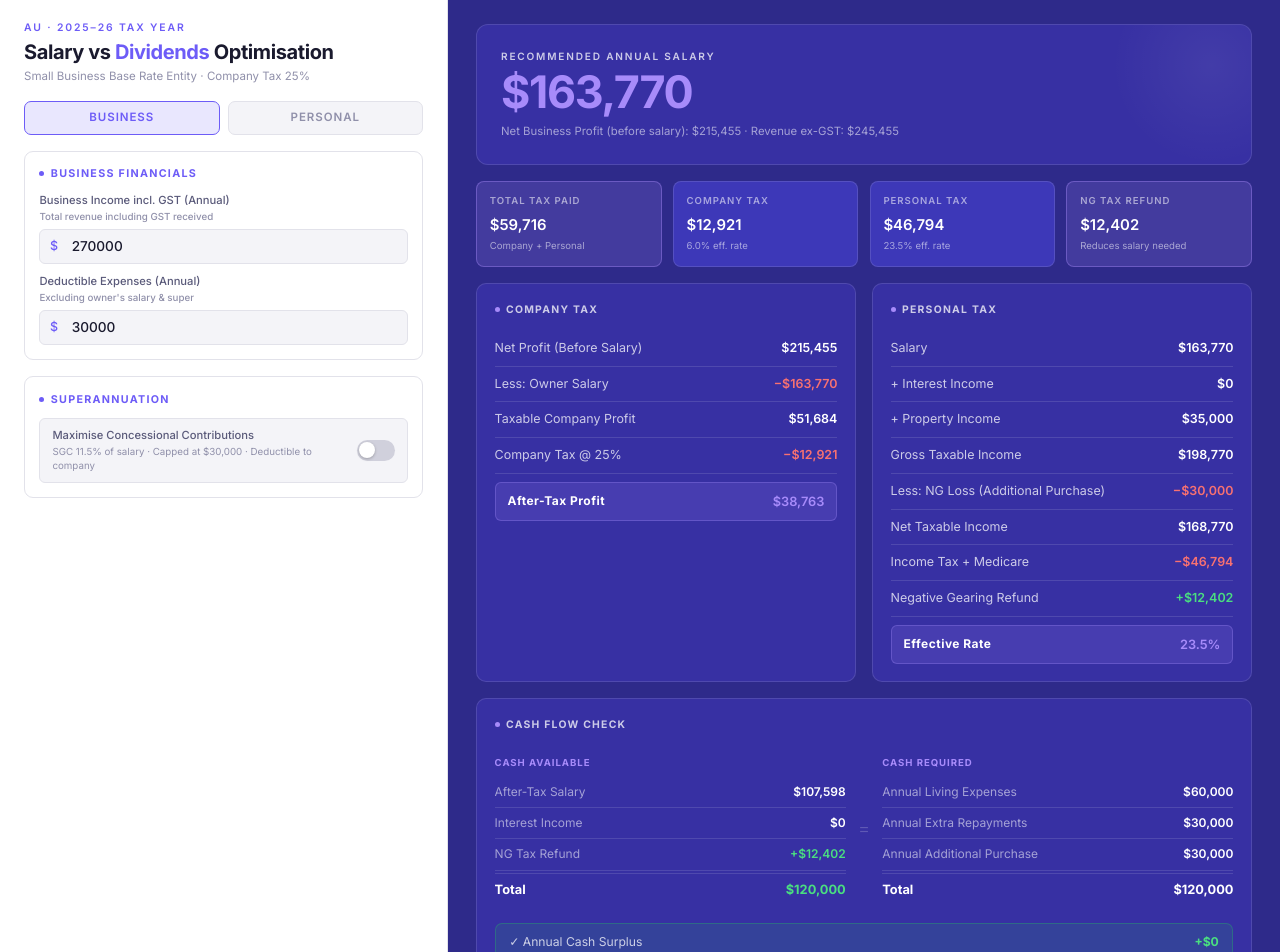
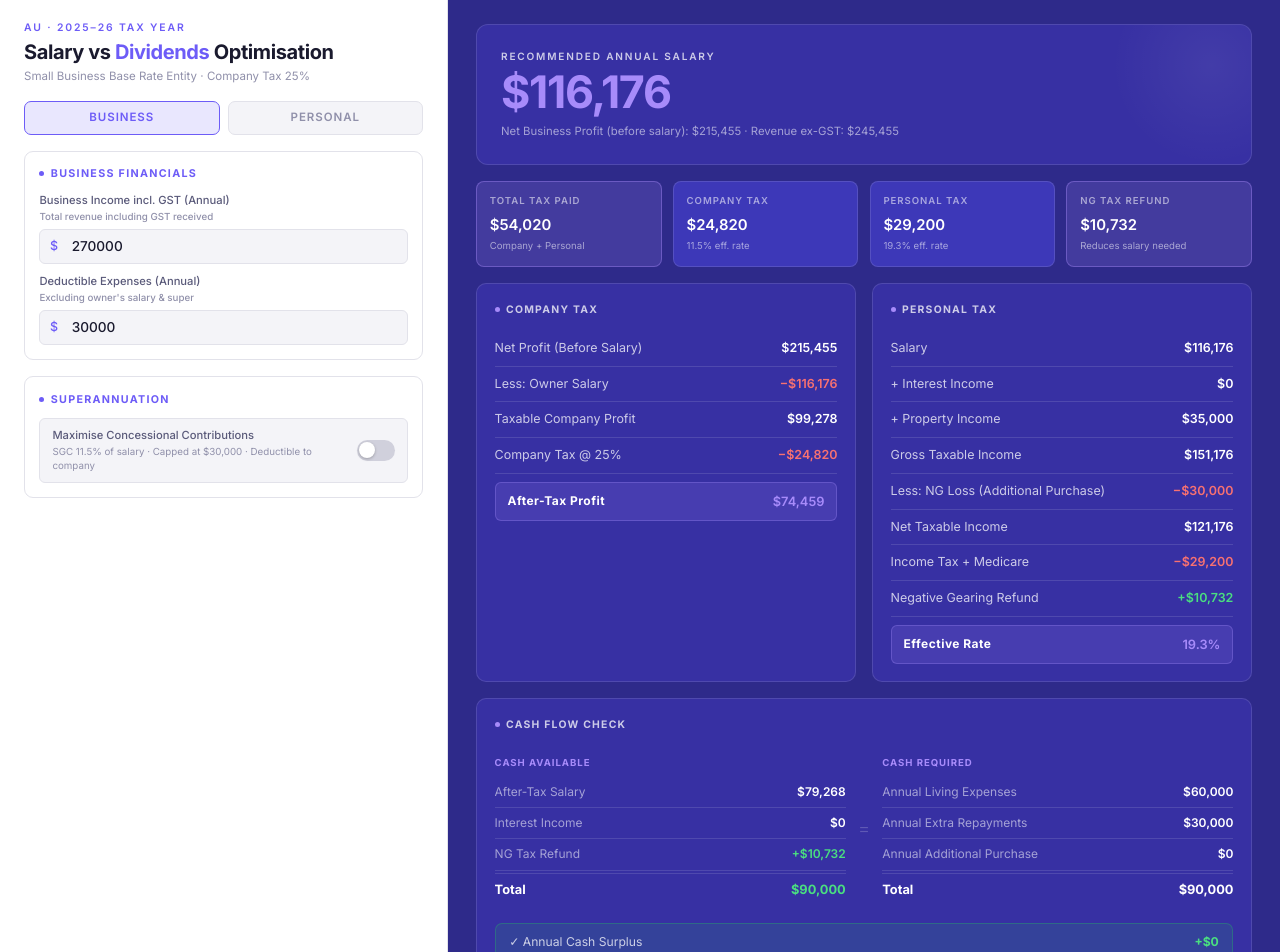
Before and after one commit to u1165139/sal-planner, a React (Vite) app: page / in a window 1280 px wide. Shown: the top 952 px of the page. Built offline with nearby package versions, Linux system fonts and the light colour scheme.

Commit message:
refactor: rename 'monthlyAdditionalPurchase' to 'monthlyDeductibleInvestmentLoss' and update related calculations

```diff
--- a/src/core/schema.ts
+++ b/src/core/schema.ts
@@ -5,7 +5,7 @@ export const CalcInputsSchema = z.object({
   deductibleExpenses: z.number().min(0, "Deductible expenses must be positive"),
   monthlyLiving: z.number().min(0, "Monthly living costs must be positive"),
   monthlyRepayments: z.number().min(0, "Monthly repayments must be positive"),
-  monthlyAdditionalPurchase: z.number().min(0, "Monthly additional purchase must be positive"),
+  monthlyDeductibleInvestmentLoss: z.number().min(0, "Monthly deductible investment loss must be positive"),
   interestIncome: z.number().min(0, "Interest income must be positive"),
   propertyIncome: z.number().min(0, "Property income must be positive"),
   maximiseSuper: z.boolean(),
--- a/src/core/tax-engine.ts
+++ b/src/core/tax-engine.ts
@@ -40,7 +40,7 @@ export function calculateTaxStrategy(inputs: CalcInputs): CalcResults {
     deductibleExpenses,
     monthlyLiving,
     monthlyRepayments,
-    monthlyAdditionalPurchase,
+    monthlyDeductibleInvestmentLoss,
     interestIncome,
     propertyIncome,
     maximiseSuper,
@@ -49,11 +49,12 @@ export function calculateTaxStrategy(inputs: CalcInputs): CalcResults {
   // ── Base calculations ──────────────────────────────────────────────────────
   const businessRevenue = businessIncomeGST / 1.1;
   const netBusinessProfit = businessRevenue - deductibleExpenses;
-  const requiredAnnualCash = (monthlyLiving + monthlyRepayments + monthlyAdditionalPurchase) * 12;
+  // Note: The investment loss is a paper loss, not a cash expense, so it's not in requiredAnnualCash.
+  const requiredAnnualCash = (monthlyLiving + monthlyRepayments) * 12;
   const basePersonalTaxableIncome = interestIncome + propertyIncome;
 
-  // ── Negative gearing on additional purchase ────────────────────────────────
-  const annualAdditionalPurchaseLoss = monthlyAdditionalPurchase * 12;
+  // ── Negative gearing on investment loss ────────────────────────────────
+  const annualDeductibleInvestmentLoss = monthlyDeductibleInvestmentLoss * 12;
 
   // ── Binary search for recommended salary ──────────────────────────────────
   const availableNonSalaryCash = interestIncome;
@@ -62,7 +63,7 @@ export function calculateTaxStrategy(inputs: CalcInputs): CalcResults {
   const computeCash = (salary: number) => {
     const grossIncome = salary + basePersonalTaxableIncome;
     const taxWithout = calcTotalPersonalTax(grossIncome);
-    const taxWith = calcTotalPersonalTax(Math.max(0, grossIncome - annualAdditionalPurchaseLoss));
+    const taxWith = calcTotalPersonalTax(Math.max(0, grossIncome - annualDeductibleInvestmentLoss));
     const ngRefund = taxWithout - taxWith;
     const taxOnBaseOnly = calcTotalPersonalTax(basePersonalTaxableIncome);
     const personalTaxOnSalary = taxWithout - taxOnBaseOnly;
@@ -100,12 +101,12 @@ export function calculateTaxStrategy(inputs: CalcInputs): CalcResults {
   // ── Final tax calculations ─────────────────────────────────────────────────
   const grossIncome = recommendedSalary + basePersonalTaxableIncome;
   const personalTaxWithout = calcTotalPersonalTax(grossIncome);
-  const personalTaxWith = calcTotalPersonalTax(Math.max(0, grossIncome - annualAdditionalPurchaseLoss));
+  const personalTaxWith = calcTotalPersonalTax(Math.max(0, grossIncome - annualDeductibleInvestmentLoss));
   const negativeGearingRefund = personalTaxWithout - personalTaxWith;
   const personalTaxTotal = personalTaxWith;
   const personalTaxOnBaseOnly = calcTotalPersonalTax(basePersonalTaxableIncome);
   const personalTaxOnSalary = personalTaxWithout - personalTaxOnBaseOnly;
-  const totalPersonalTaxableIncome = Math.max(0, grossIncome - annualAdditionalPurchaseLoss);
+  const totalPersonalTaxableIncome = Math.max(0, grossIncome - annualDeductibleInvestmentLoss);
   const companyTaxableProfit = Math.max(0, netBusinessProfit - recommendedSalary - superContribution);
   const companyTax = companyTaxableProfit * COMPANY_TAX_RATE;
   const companyAfterTaxProfit = companyTaxableProfit - companyTax;
@@ -115,9 +116,6 @@ export function calculateTaxStrategy(inputs: CalcInputs): CalcResults {
   const cashSurplusDeficit = totalCashAvailable - requiredAnnualCash;
   const totalTax = companyTax + personalTaxTotal;
 
-  // ── Definitive Safeguard Return Block ──────────────────────────────────────
-  // This block ensures no NaN, Infinity, or other invalid numbers can ever be
-  // returned to the UI, regardless of the input values.
   return {
     businessRevenue: ensureNumber(businessRevenue),
     netBusinessProfit: ensureNumber(netBusinessProfit),
@@ -125,7 +123,7 @@ export function calculateTaxStrategy(inputs: CalcInputs): CalcResults {
     availableNonSalaryCash: ensureNumber(availableNonSalaryCash),
     cashShortfall: ensureNumber(cashShortfall),
     basePersonalTaxableIncome: ensureNumber(basePersonalTaxableIncome),
-    annualAdditionalPurchaseLoss: ensureNumber(annualAdditionalPurchaseLoss),
+    annualAdditionalPurchaseLoss: ensureNumber(annualDeductibleInvestmentLoss),
     negativeGearingRefund: ensureNumber(negativeGearingRefund),
     recommendedSalary: ensureNumber(recommendedSalary),
     superContribution: ensureNumber(superContribution),
--- a/src/core/types.ts
+++ b/src/core/types.ts
@@ -4,7 +4,7 @@ export interface CalcInputs {
   deductibleExpenses: number;
   monthlyLiving: number;
   monthlyRepayments: number;
-  monthlyAdditionalPurchase: number;
+  monthlyDeductibleInvestmentLoss: number;
   interestIncome: number;
   propertyIncome: number;
   maximiseSuper: boolean;
--- a/src/features/calculator/InputTabs.tsx
+++ b/src/features/calculator/InputTabs.tsx
@@ -5,7 +5,6 @@ export function InputTabs() {
   const { inputs, set, activeTab, setActiveTab, validationErrors } = useTax();
 
   const getError = (field: string) => {
-    // Corrected: Zod errors are in the '.issues' property, not '.errors'
     return validationErrors?.issues.find(e => e.path[0] === field)?.message;
   };
 
@@ -80,12 +79,12 @@ export function InputTabs() {
             error={getError('monthlyRepayments')}
           />
           <InputField
-            label="Monthly Out Of Pocket for Additional Purchase"
-            sublabel="Negatively geared — tax refund on loss applied to cash flow"
-            value={inputs.monthlyAdditionalPurchase}
-            onChange={set('monthlyAdditionalPurchase')}
+            label="Monthly Deductible Investment Loss"
+            sublabel="e.g., Interest or depreciation. This generates a personal tax refund."
+            value={inputs.monthlyDeductibleInvestmentLoss}
+            onChange={set('monthlyDeductibleInvestmentLoss')}
             monthly
-            error={getError('monthlyAdditionalPurchase')}
+            error={getError('monthlyDeductibleInvestmentLoss')}
           />
           <InputField
             label="Annual Interest Income"
--- a/src/hooks/useSalaryOptimization.ts
+++ b/src/hooks/useSalaryOptimization.ts
@@ -10,7 +10,7 @@ const DEFAULT_INPUTS: CalcInputs = {
   deductibleExpenses: 30000,
   monthlyLiving: 5000,
   monthlyRepayments: 2500,
-  monthlyAdditionalPurchase: 2500,
+  monthlyDeductibleInvestmentLoss: 2500, // Corrected property name
   interestIncome: 0,
   propertyIncome: 35000,
   maximiseSuper: false,
@@ -36,8 +36,6 @@ export function useSalaryOptimization() {
 
   const set = useCallback(
     (key: keyof CalcInputs) => (val: number | boolean) => {
-      // This is a critical safeguard. We ensure that no NaN values can ever be
-      // set in our state, even if a component (like InputField) has a bug.
       const sanitizedValue = typeof val === 'number' && isNaN(val) ? 0 : val;
       setInputs((prev) => ({ ...prev, [key]: sanitizedValue }));
     },
```
